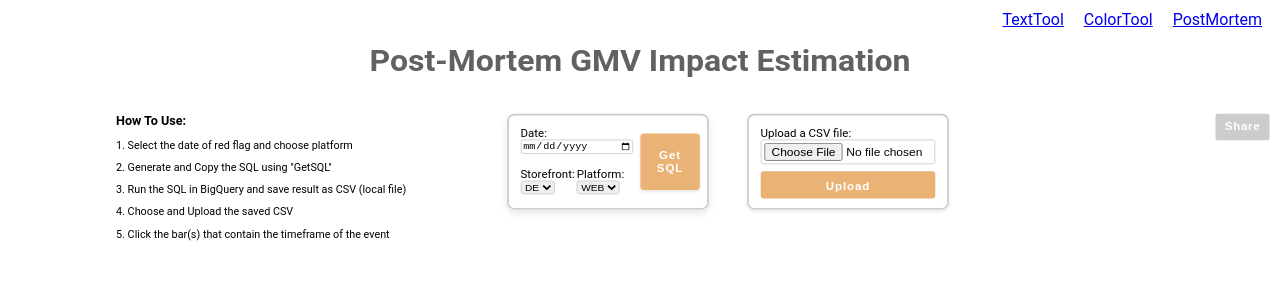
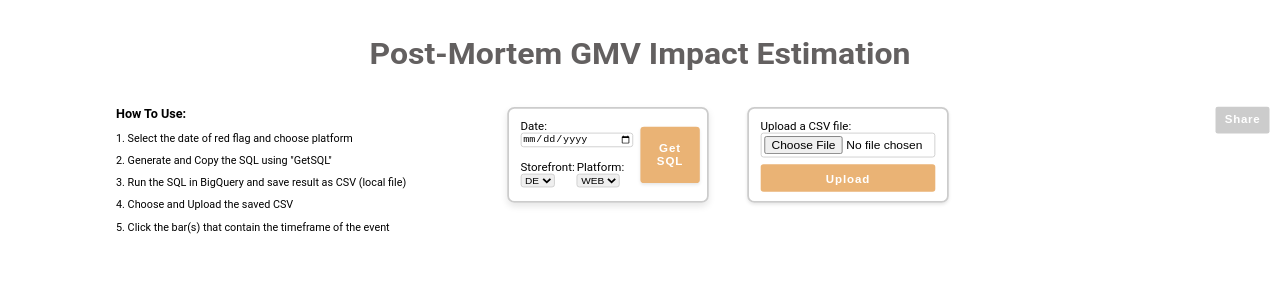
Before and after one commit to RKKRRRKK/toolbox, a Vue app: page /postmortem in a window 1280 px wide. Shown: the top 300 px of the page. Built offline with nearby package versions, Linux system fonts and the light colour scheme.

Commit message:
removed navbar when at postmortem

```diff
--- a/src/App.vue
+++ b/src/App.vue
@@ -1,7 +1,7 @@
 <template>
     <header>
       <!-- Navigation Links -->
-      <nav>
+      <nav v-if="!isPostmortem">
         <router-link to="/texttool">TextTool</router-link>
         <router-link to="/colortool">ColorTool</router-link>
         <router-link to="/postmortem">PostMortem</router-link>
@@ -12,6 +12,12 @@
 </template>
 
 <script setup>
+import { useRoute } from 'vue-router';
+import {computed } from 'vue';
+
+const route = useRoute();
+const isPostmortem = computed(() => route.path === '/postmortem');
+
 </script>
 
 <style>
--- a/src/views/PostMortem.vue
+++ b/src/views/PostMortem.vue
@@ -71,6 +71,7 @@ const date = ref('')
 <style scoped>
 
 .container {
+    margin-top: 3rem;
     width: 100%;
     height: 100%;
     display: flex;
@@ -223,7 +224,7 @@ const date = ref('')
 
   .container {
     transform: scaleY(0.95);
-    margin-top: -2rem;
+    margin-top: 0rem;
     margin-bottom: 0vh;
   }
 
```
